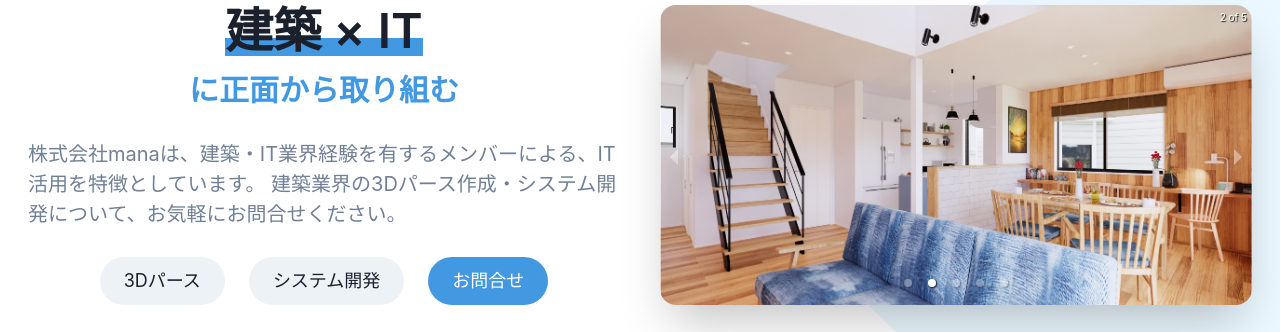
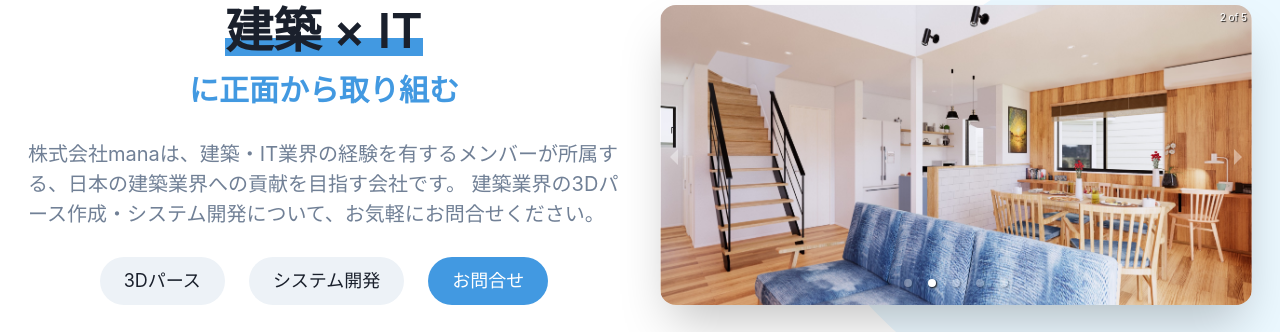
Before and after one commit to yoshiki-m/mana-landingPage, a React (Create React App) app: page / in a window 1280 px wide. Shown: the part 103-435 px from the top of the page. Built offline with nearby package versions, Linux system fonts and the light colour scheme.

Commit message:
20221027改修

```diff
--- a/public/index.html
+++ b/public/index.html
@@ -7,9 +7,9 @@
     <meta name="theme-color" content="#000000" />
     <meta
       name="description"
-      content="Web site created using create-react-app"
+      content="株式会社manaは、建築・IT業界の経験を有するメンバーが所属する、日本の建築業界への貢献を目指す会社です。"
     />
-    <link rel="apple-touch-icon" href="%PUBLIC_URL%/logo192.png" />
+    <link rel="apple-touch-icon" href="%PUBLIC_URL%/img/logo.png" />
     <!--
       manifest.json provides metadata used when your web app is installed on a
       user's mobile device or desktop. See https://developers.google.com/web/fundamentals/web-app-manifest/
--- a/src/components/hero_header.tsx
+++ b/src/components/hero_header.tsx
@@ -47,7 +47,7 @@ export default function CallToActionWithVideo() {
           </Heading>
           <Text color={'gray.500'}
             align={'left'}>
-            株式会社manaは、建築・IT業界経験を有するメンバーによる、IT活用を特徴としています。
+            株式会社manaは、建築・IT業界の経験を有するメンバーが所属する、日本の建築業界への貢献を目指す会社です。
             建築業界の3Dパース作成・システム開発について、お気軽にお問合せください。
           </Text>
           <HStack
```
